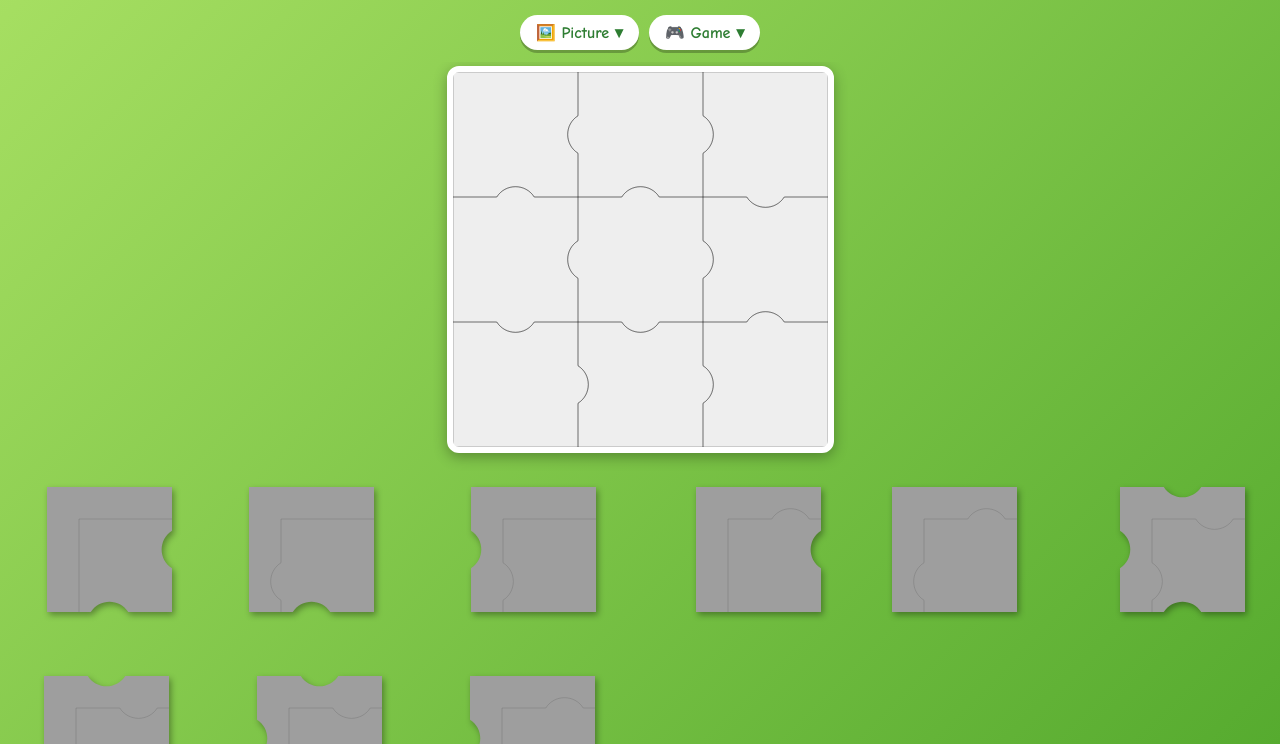
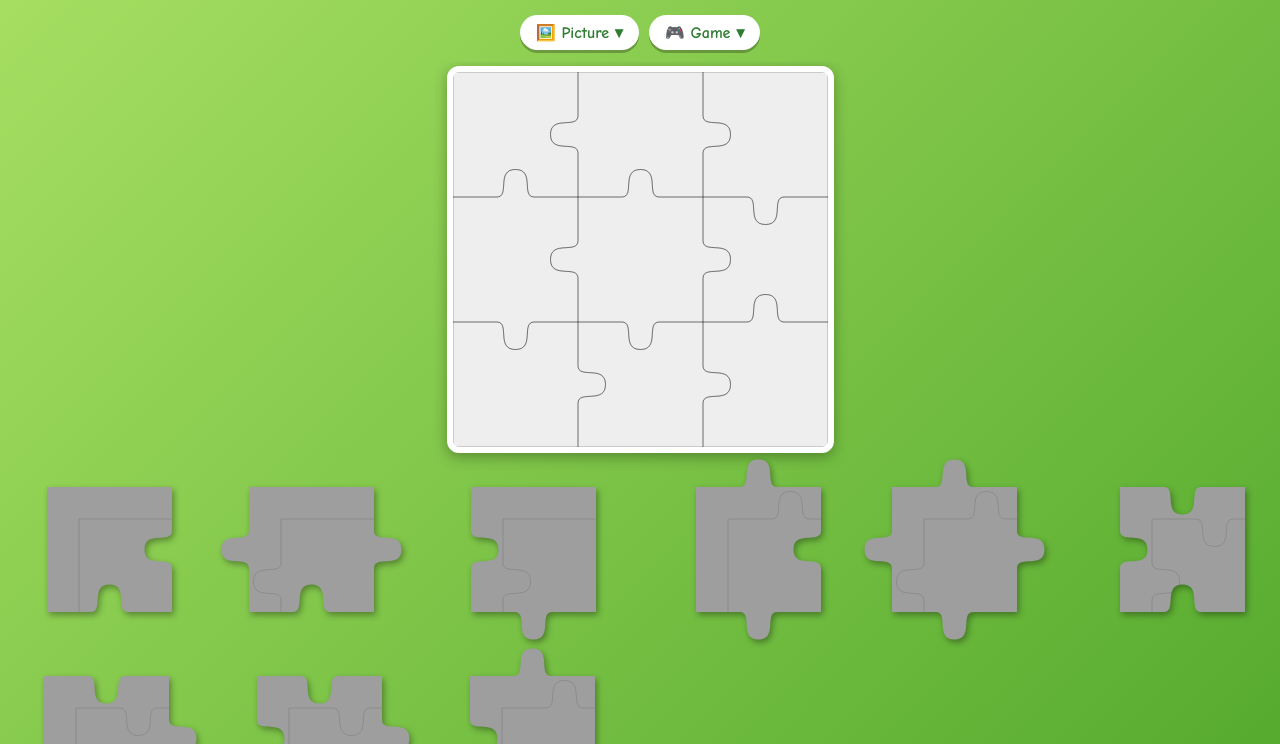
Before and after one commit to mustafaha1/jigsaw-puzel-, a plain HTML site: page index.html in a window 1280 px wide. Shown: the part 56-800 px from the top of the page. Drawn offline with Linux system fonts and the light colour scheme.

Commit message:
Add files via upload
v10

```diff
--- a/index.html
+++ b/index.html
@@ -129,18 +129,20 @@ function edges(n) {
 }
 
 function drawSide(ctx, x1, y1, x2, y2, tab, nx, ny) {
-  // line from (x1,y1) to (x2,y2) with jigsaw bump, normal (nx,ny)
+  // line from (x1,y1) to (x2,y2) with a proper round jigsaw knob, normal (nx,ny)
   if (tab === 0) { ctx.lineTo(x2, y2); return; }
-  const dx = x2 - x1, dy = y2 - y1, t = TAB;
-  const p = (f, o) => [x1 + dx*f + nx*o*t*Math.hypot(dx,dy), y1 + dy*f + ny*o*t*Math.hypot(dx,dy)];
-  const o = tab; // out direction sign
+  const dx = x2 - x1, dy = y2 - y1;
   const L = Math.hypot(dx, dy);
-  ctx.lineTo(x1 + dx*0.35, y1 + dy*0.35);
-  ctx.bezierCurveTo(
-    x1 + dx*0.42 + nx*o*L*t*0.5, y1 + dy*0.42 + ny*o*L*t*0.5,
-    x1 + dx*0.58 + nx*o*L*t*0.5, y1 + dy*0.58 + ny*o*L*t*0.5,
-    x1 + dx*0.65, y1 + dy*0.65
-  );
+  const s = tab * TAB; // knob depth as fraction of edge length
+  const P = (u, v) => [x1 + dx*u + nx*v*L, y1 + dy*u + ny*v*L];
+  let p = P(0.35, 0);
+  ctx.lineTo(p[0], p[1]);
+  // out to the round bulb (control points pull in to form the neck)
+  let c1 = P(0.46, 0), c2 = P(0.34, s), e = P(0.5, s);
+  ctx.bezierCurveTo(c1[0], c1[1], c2[0], c2[1], e[0], e[1]);
+  // back from the bulb to the edge
+  c1 = P(0.66, s); c2 = P(0.54, 0); e = P(0.65, 0);
+  ctx.bezierCurveTo(c1[0], c1[1], c2[0], c2[1], e[0], e[1]);
   ctx.lineTo(x2, y2);
 }
 
@@ -200,7 +202,8 @@ function build() {
     ctx.translate(margin, margin);
     piecePath(ctx, pw, ph, E[r][c]);
     ctx.clip();
-    ctx.drawImage(img, c*sw, r*sh, sw, sh, 0, 0, pw, ph);
+    // draw the whole picture offset to this piece's position, so knobs are filled too
+    ctx.drawImage(img, 0, 0, img.width, img.height, -c*pw, -r*ph, BW, BH);
     // outline
     const ctx2 = cv.getContext('2d');
     ctx2.save(); ctx2.translate(margin, margin);
```
